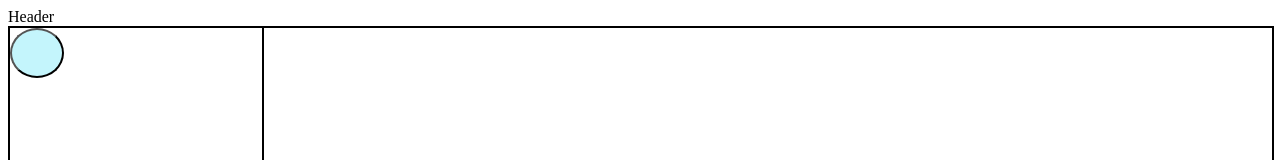
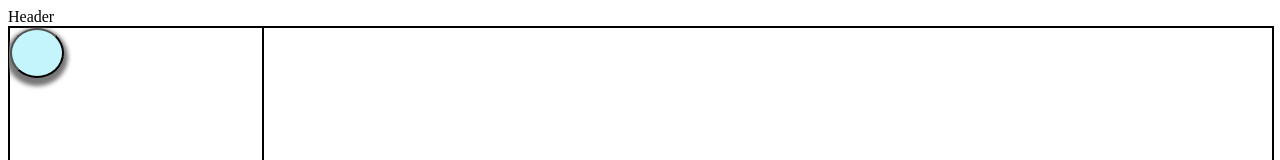
Before and after one commit to yoko-nori/BookCover, a Next.js app in the folder project/client/app/: page / in a window 1280 px wide. Shown: the top 160 px of the page. Built offline with nearby package versions, Linux system fonts and the light colour scheme; grey boxes are pictures that could not be loaded.

Commit message:
palette修正

```diff
--- a/project/client/app/src/features/palette/components/Palette.jsx
+++ b/project/client/app/src/features/palette/components/Palette.jsx
@@ -10,7 +10,7 @@ export const Palette = () => {
     <div className={styles.container}>
       <div className={styles.left_container}>
         <PaletteButton
-          icon="images/memo.png"
+          icon="/icon.png"
           onclick={() => handleButton()}
         />
       </div>
--- a/project/client/app/src/features/palette/components/PaletteButton.jsx
+++ b/project/client/app/src/features/palette/components/PaletteButton.jsx
@@ -1,10 +1,18 @@
+import Image from 'next/image';
 import styles from '@/features/palette/styles/PaletteButton.module.css';
 
 export const PaletteButton = ({ icon }) => {
   return (
     <>
       <button className={styles.palette_button}>
-        <img src={icon} className={styles.image_style} alt='palette Button' />
+        <Image
+          src={icon}
+          className={styles.image_style}
+          alt='palette Button'
+          width={100}
+          height={100}
+          priority
+        />
       </button>
     </>
   );
--- a/project/client/app/src/features/palette/styles/paletteButton.module.css
+++ b/project/client/app/src/features/palette/styles/paletteButton.module.css
@@ -7,10 +7,10 @@
   cursor: pointer;
   height: 50px;
   width: 50px;
+  box-shadow: 0 4px 4px 4px #777;
 }
 
 .image_style {
-  border-radius: 50%;
   width: 100%;
   height: 100%;
   object-fit: cover;
```
Also changed, not shown: project/client/app/public/icon.png (added), 1 other file (tests, documents, lock files or other folders).
